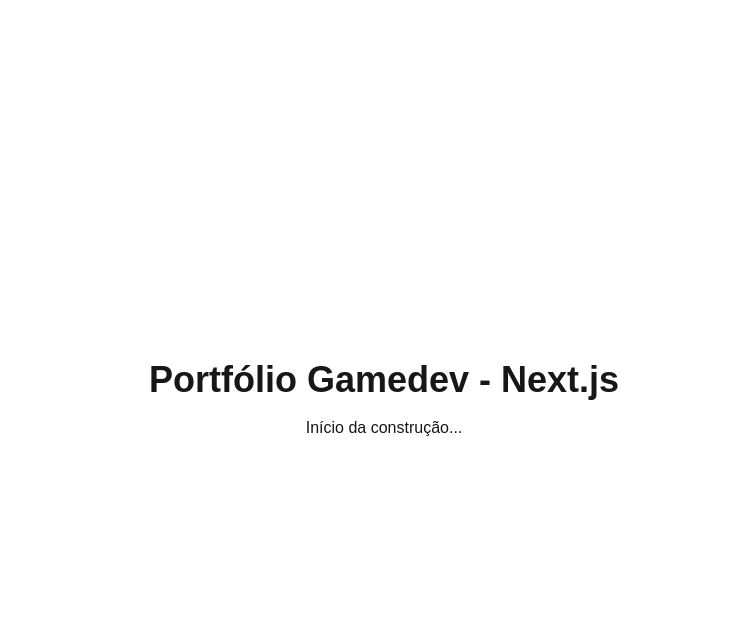
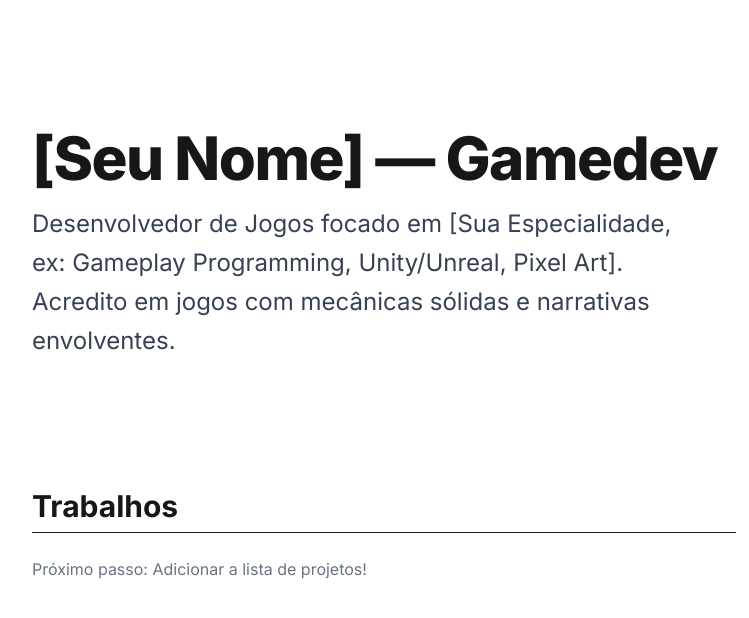
Before and after one commit to lucas85235/My-Portfolio, a Next.js app: page / in a window 1280 px wide. Shown: the top 618 px of the page, without its empty margins (256-1005 px from the left). Built offline with nearby package versions, Linux system fonts and the light colour scheme.

Commit message:
Create HeaderBio

```diff
--- a/src/app/layout.tsx
+++ b/src/app/layout.tsx
@@ -1,33 +1,26 @@
-import type { Metadata } from "next";
-import { Geist, Geist_Mono } from "next/font/google";
-import "./globals.css";
+import './globals.css';
+import { Inter } from 'next/font/google'; // Importe a fonte que está sendo usada
 
-const geistSans = Geist({
-  variable: "--font-geist-sans",
-  subsets: ["latin"],
-});
+// Configuração da fonte (mantenha como estiver se usou o setup padrão)
+const inter = Inter({ subsets: ['latin'] });
 
-const geistMono = Geist_Mono({
-  variable: "--font-geist-mono",
-  subsets: ["latin"],
-});
-
-export const metadata: Metadata = {
-  title: "Create Next App",
-  description: "Generated by create next app",
+export const metadata = {
+  title: 'Portfólio Gamedev | Seu Nome',
+  description: 'Portfólio de um Desenvolvedor de Jogos (Gamedev) focado em projetos.',
 };
 
 export default function RootLayout({
   children,
-}: Readonly<{
+}: {
   children: React.ReactNode;
-}>) {
+}) {
   return (
     <html>
-      <body
-        className={`${geistSans.variable} ${geistMono.variable} antialiased`}
-      >
-        {children}
+      <body className={inter.className}>
+        {/* O div abaixo garante a largura máxima e o padding lateral */}
+        <div className="mx-auto max-w-3xl px-4 sm:px-6 lg:px-8">
+          {children}
+        </div>
       </body>
     </html>
   );
--- a/src/app/page.tsx
+++ b/src/app/page.tsx
@@ -1,10 +1,21 @@
-import Image from "next/image";
+import { HeaderBio } from '@/components/HeaderBio';
+// Importe o HeaderBio se estiver usando TS, para JS use:
+// import { HeaderBio } from '../components/HeaderBio';
 
 export default function Home() {
   return (
-    <main className="flex min-h-screen flex-col items-center justify-center p-24">
-      <h1 className="text-4xl font-bold">Portfólio Gamedev - Next.js</h1>
-      <p className="mt-4">Início da construção...</p>
+    <main>
+      {/* 1. Header e Bio */}
+      <HeaderBio />
+
+      {/* 2. Seção de Projetos (Virá na próxima etapa) */}
+      <section className="mt-8">
+        <h2 className="text-3xl font-bold mb-6 border-b pb-2">Trabalhos</h2>
+        {/* Placeholder para os projetos */}
+        <p className="text-gray-500">Próximo passo: Adicionar a lista de projetos!</p>
+      </section>
+
+      {/* 3. Footer (Virá depois da seção de projetos) */}
     </main>
   );
 }
--- /dev/null
+++ b/src/components/HeaderBio.tsx
@@ -0,0 +1,25 @@
+// src/components/HeaderBio.tsx
+
+import React from 'react';
+
+export const HeaderBio: React.FC = () => {
+    return (
+        <header className="pt-20 pb-16 md:pt-32 md:pb-24">
+            {/* Título Principal */}
+            <h1 className="text-4xl sm:text-5xl lg:text-6xl font-extrabold tracking-tight mb-4">
+                [Seu Nome] — Gamedev
+            </h1>
+
+            {/* Subtítulo/Bio */}
+            <p className="text-xl sm:text-2xl text-gray-700 dark:text-gray-300 leading-relaxed max-w-2xl">
+                Desenvolvedor de Jogos focado em [Sua Especialidade, ex: Gameplay Programming, Unity/Unreal, Pixel Art]. Acredito em jogos com mecânicas sólidas e narrativas envolventes.
+            </p>
+
+            {/* Espaço para links sociais/contato (Opcional - vamos adicionar no Footer, mas podemos deixar um aqui) */}
+            {/* <nav className="mt-6 space-x-4">
+        <a href="#" className="text-blue-600 hover:text-blue-800 transition-colors">Twitter</a>
+        <a href="#" className="text-blue-600 hover:text-blue-800 transition-colors">GitHub</a>
+      </nav> */}
+        </header>
+    );
+};
```
